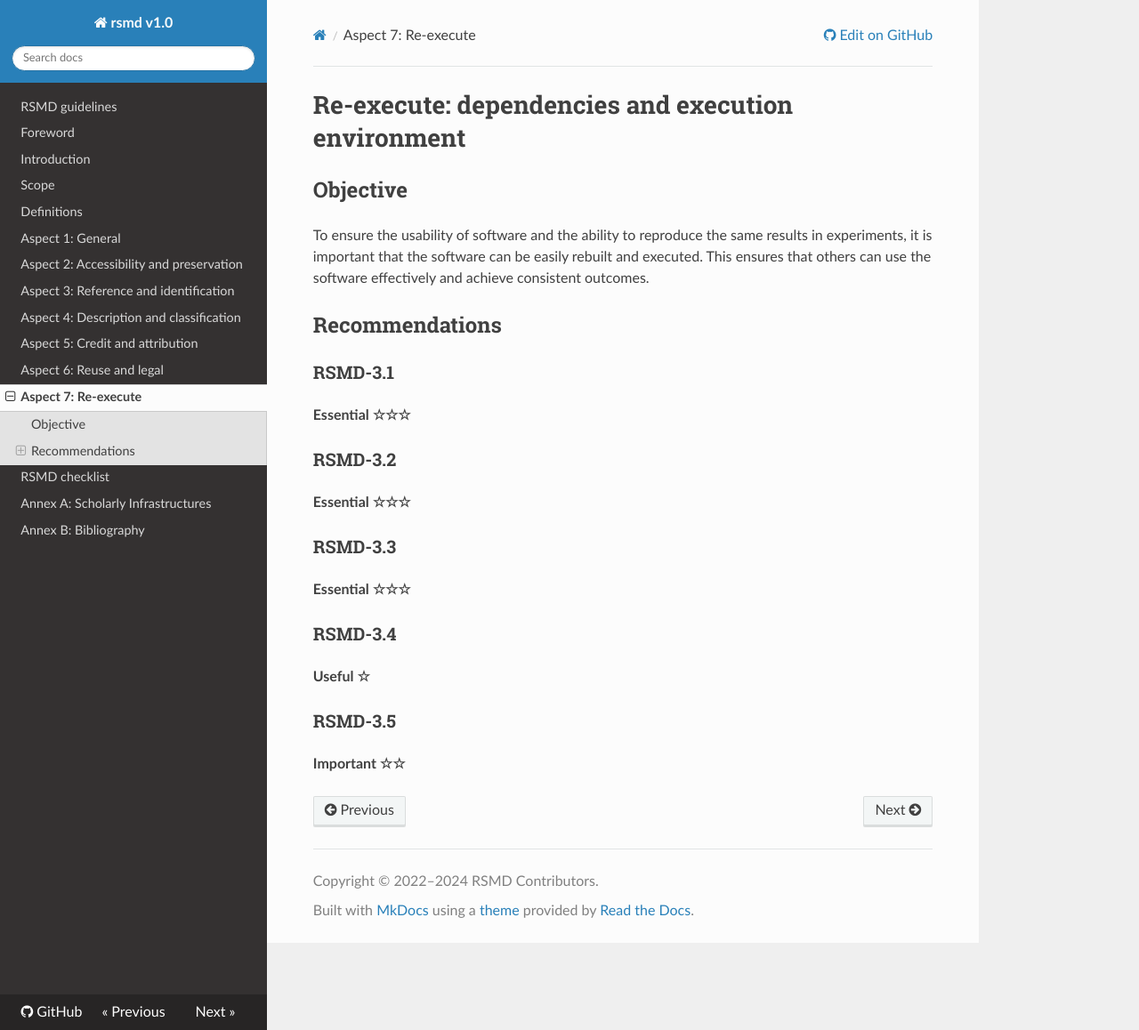
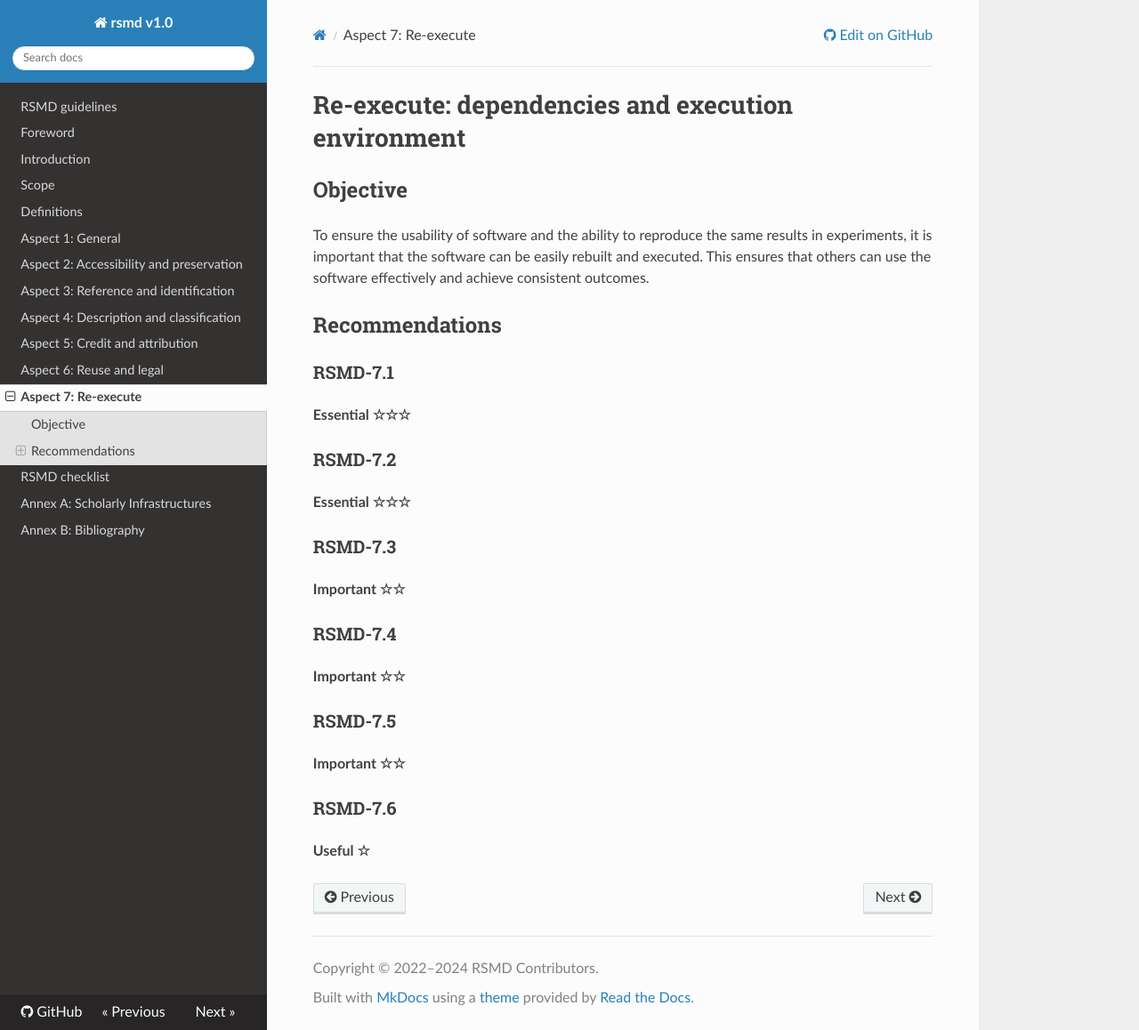
Before and after one commit to FAIR-IMPACT/RSMD-guidelines, an MkDocs documentation site: the page built from chapters/7.Re-execute.md, in a window 1280 px wide and 1158 px high. Shown: the whole window at 89% size. Built offline with MkDocs 1.6.1, drawn with Linux system fonts in a browser that asks for light colours; nearby versions of some CDN libraries.

Commit message:
Add structure in aspect 6 and 7

```diff
--- a/chapters/7.Re-execute.md
+++ b/chapters/7.Re-execute.md
@@ -5,22 +5,25 @@ To ensure the usability of software and the ability to reproduce the same result
 
 
 ## Recommendations
-### RSMD-3.1
+### RSMD-7.1
 **Essential ☆☆☆**
 
 
-### RSMD-3.2
+### RSMD-7.2
 **Essential ☆☆☆**
 
 
-### RSMD-3.3
-**Essential ☆☆☆**
+### RSMD-7.3
+**Important ☆☆**
 
 
-### RSMD-3.4
-**Useful ☆**
+### RSMD-7.4
+**Important ☆☆**
 
 
+### RSMD-7.5
+**Important ☆☆**
 
-### RSMD-3.5
-**Important ☆☆**
+
+### RSMD-7.6
+**Useful ☆**
```
Also changed, not shown: chapters/6.Reuse_legal.md (+7 -9 lines).
